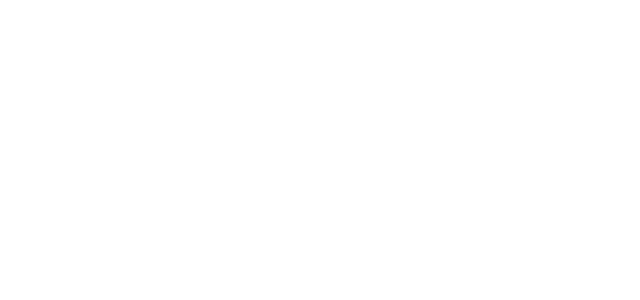
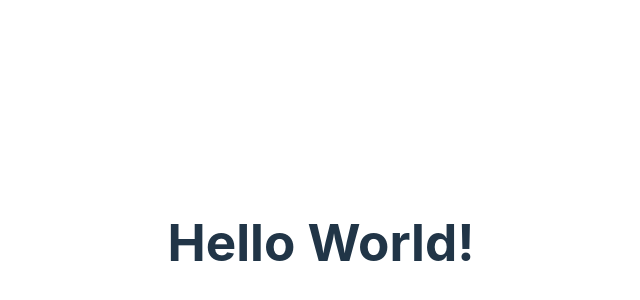
Before and after one commit to GabrielAlvesBM/onboard-guina, a React (Vite) app: page /auth/login in a window 1280 px wide. Shown: the part 158-458 px from the top of the page, without its empty margins (319-959 px from the left). Built offline with nearby package versions, Linux system fonts and the light colour scheme.

Commit message:
feat: add react-router-dom and auth/login page

```diff
--- a/package.json
+++ b/package.json
@@ -11,7 +11,8 @@
   },
   "dependencies": {
     "react": "19.0.0",
-    "react-dom": "19.0.0"
+    "react-dom": "19.0.0",
+    "react-router-dom": "7.1.5"
   },
   "devDependencies": {
     "@eslint/js": "9.19.0",
--- a/src/App.tsx
+++ b/src/App.tsx
@@ -1,7 +1,17 @@
+import { Routes, Route } from "react-router-dom";
 import "./App.css";
+import authRoutes from "./app/modules/auth/auth.routes";
 
 function App() {
-  return <></>;
+  return (
+    <Routes>
+      <Route path="/auth">
+        {authRoutes.map((route, index) => (
+          <Route key={index} path={route.path} element={route.element} />
+        ))}
+      </Route>
+    </Routes>
+  );
 }
 
 export default App;
--- /dev/null
+++ b/src/app/modules/auth/auth.routes.tsx
@@ -0,0 +1,11 @@
+import { RouteObject } from "react-router-dom";
+import LoginPage from "./login.page";
+
+const authRoutes: RouteObject[] = [
+  {
+    path: "login",
+    element: <LoginPage />,
+  },
+];
+
+export default authRoutes;
--- /dev/null
+++ b/src/app/modules/auth/login.page.tsx
@@ -0,0 +1,9 @@
+const LoginPage = () => {
+  return (
+    <main>
+      <h1>Hello World!</h1>
+    </main>
+  );
+};
+
+export default LoginPage;
--- a/src/main.tsx
+++ b/src/main.tsx
@@ -1,10 +1,13 @@
 import { StrictMode } from "react";
 import { createRoot } from "react-dom/client";
+import { BrowserRouter } from "react-router-dom";
 import "./index.css";
 import App from "./App.tsx";
 
 createRoot(document.getElementById("root")!).render(
   <StrictMode>
-    <App />
+    <BrowserRouter>
+      <App />
+    </BrowserRouter>
   </StrictMode>
 );
```
Also changed, not shown: 1 other file (tests, documents, lock files or other folders).
